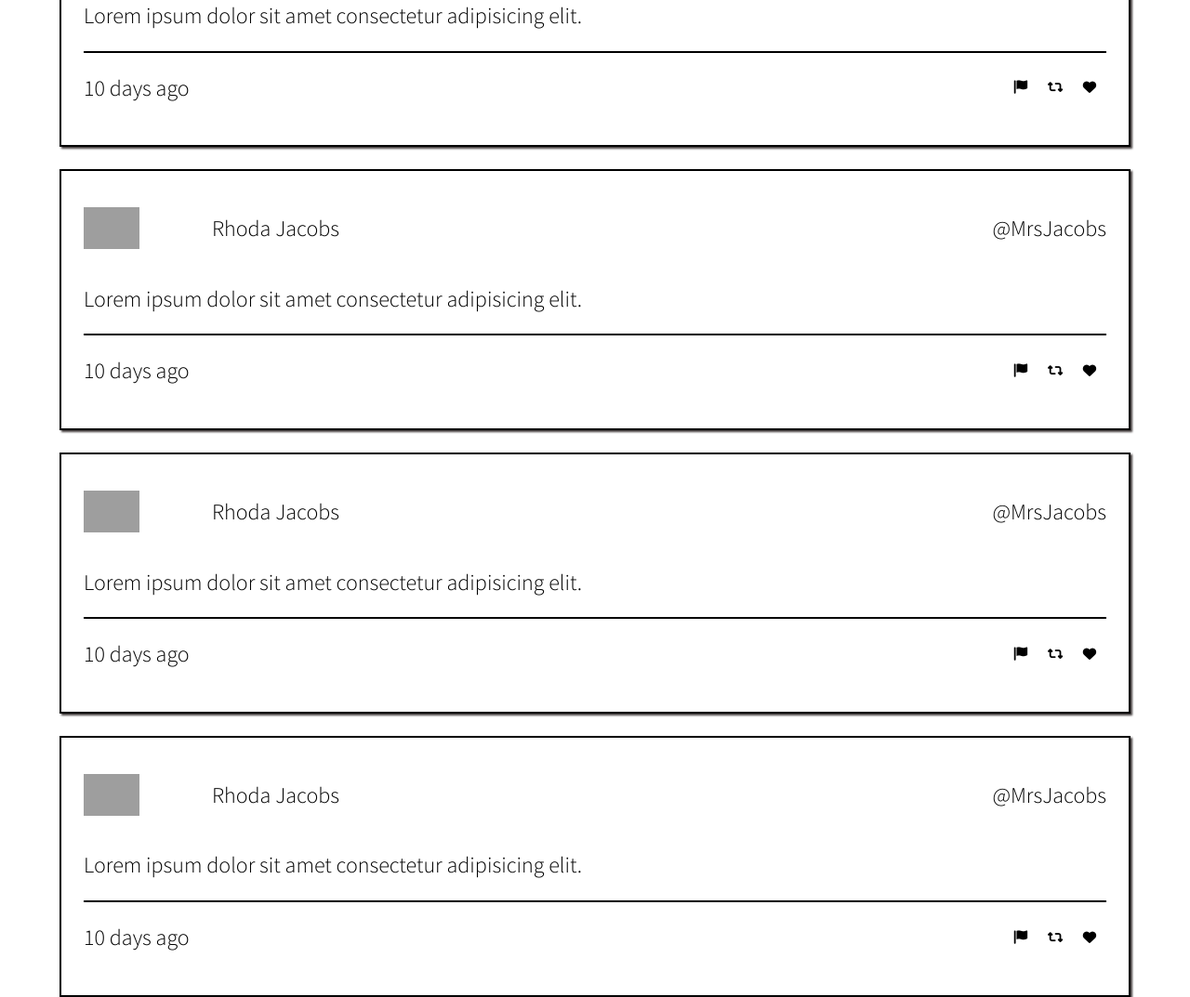
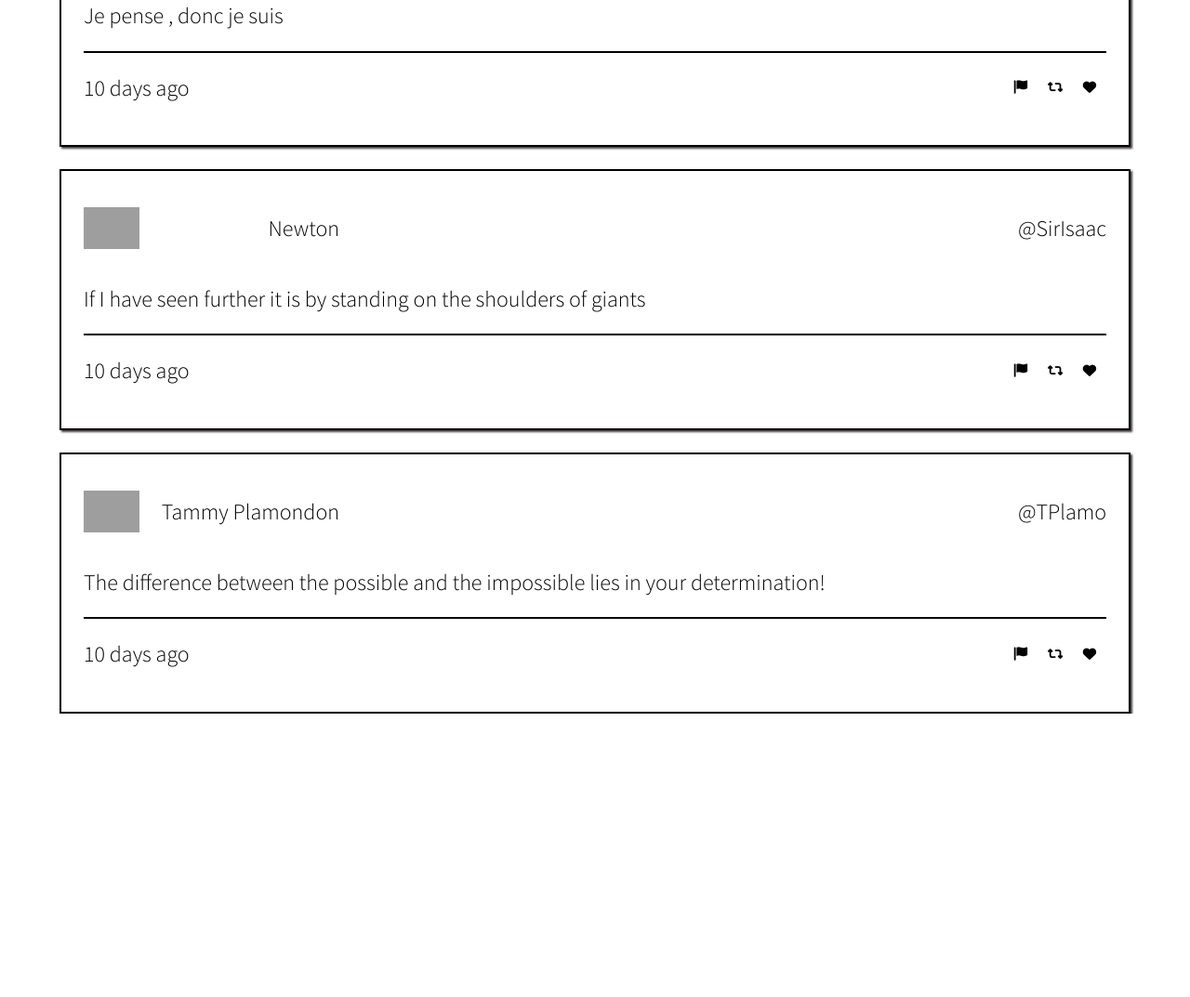
Before and after one commit to TamBam55/My-Tweeter, a website: page public/index.html in a window 1280 px wide. Shown: the part 851-1924 px from the top of the page at 93% size. After the commit the page ends 1619 px from the top, so only its background shows below. Drawn offline with nearby package versions, Linux system fonts and the light colour scheme; grey boxes are pictures that could not be loaded.

Commit message:
updated random tweets- they are now running as expected. Also updated header to included better spacing

```diff
--- a/public/index.html
+++ b/public/index.html
@@ -76,18 +76,18 @@
     </section>
 
 
-    <section id="tweets-container">
+    <section id="tweet-container">
       <!-- show the random tweets -->
       <article class="tweet">
         <header>
           <div>
             <img src="https://cdn.iconscout.com/icon/premium/png-256-thumb/user-square-1-1180964.png" width="60px"
               alt="">
-            <p>Rhoda Jacobs</p>
+            <p>Tammy Plamondon</p>
           </div>
-          <p>@MrsJacobs</p>
+          <p>@TPlamo</p>
         </header>
-        <p>Lorem ipsum dolor sit amet consectetur adipisicing elit.</p>
+        <p>The difference between the possible and the impossible lies in your determination!</p>
         <footer>
           <p>10 days ago</p>
           <div>
@@ -97,67 +97,6 @@
           </div>
         </footer>
       </article>
-
-      <article class="tweet">
-        <header>
-          <div>
-            <img src="https://cdn.iconscout.com/icon/premium/png-256-thumb/user-square-1-1180964.png" width="60px"
-              alt="">
-            <p>Rhoda Jacobs</p>
-          </div>
-          <p>@MrsJacobs</p>
-        </header>
-        <p>Lorem ipsum dolor sit amet consectetur adipisicing elit.</p>
-        <footer>
-          <p>10 days ago</p>
-          <div>
-            <i class="fa-solid fa-flag"></i>
-            <i class="fa-solid fa-retweet"></i>
-            <i class="fa-solid fa-heart"></i>
-          </div>
-        </footer>
-      </article>
-
-      <article class="tweet">
-        <header>
-          <div>
-            <img src="https://cdn.iconscout.com/icon/premium/png-256-thumb/user-square-1-1180964.png" width="60px"
-              alt="">
-            <p>Rhoda Jacobs</p>
-          </div>
-          <p>@MrsJacobs</p>
-        </header>
-        <p>Lorem ipsum dolor sit amet consectetur adipisicing elit.</p>
-        <footer>
-          <p>10 days ago</p>
-          <div>
-            <i class="fa-solid fa-flag"></i>
-            <i class="fa-solid fa-retweet"></i>
-            <i class="fa-solid fa-heart"></i>
-          </div>
-        </footer>
-      </article>
-
-      <article class="tweet">
-        <header>
-          <div>
-            <img src="https://cdn.iconscout.com/icon/premium/png-256-thumb/user-square-1-1180964.png" width="60px"
-              alt="">
-            <p>Rhoda Jacobs</p>
-          </div>
-          <p>@MrsJacobs</p>
-        </header>
-        <p>Lorem ipsum dolor sit amet consectetur adipisicing elit.</p>
-        <footer>
-          <p>10 days ago</p>
-          <div>
-            <i class="fa-solid fa-flag"></i>
-            <i class="fa-solid fa-retweet"></i>
-            <i class="fa-solid fa-heart"></i>
-          </div>
-        </footer>
-      </article>
-
     </section>
   </main>
 </body>
--- a/public/scripts/client.js
+++ b/public/scripts/client.js
@@ -3,3 +3,77 @@
  * jQuery is already loaded
  * Reminder: Use (and do all your DOM work in) jQuery's document ready function
  */
+
+$(document).ready(function() {
+
+
+
+  // Fake data taken from initial-tweets.json
+  const data = [
+    {
+      "user": {
+        "name": "Newton",
+        "avatars": "https://i.imgur.com/73hZDYK.png"
+        ,
+        "handle": "@SirIsaac"
+      },
+      "content": {
+        "text": "If I have seen further it is by standing on the shoulders of giants"
+      },
+      "created_at": 1461116232227
+    },
+    {
+      "user": {
+        "name": "Descartes",
+        "avatars": "https://i.imgur.com/nlhLi3I.png",
+        "handle": "@rd"
+      },
+      "content": {
+        "text": "Je pense , donc je suis"
+      },
+      "created_at": 1461113959088
+    }
+  ];
+  const renderTweets = function(tweets) {
+    // loops through tweets
+    for (let tweet of tweets) {
+      // calls createTweetElement for each tweet
+      let createATweet = createTweetElement(tweet);
+      // takes return value and appends it to the tweets container
+      $("#tweet-container").prepend(createATweet);
+    }
+
+
+  };
+
+  const createTweetElement = function(tweet) {
+    let $tweet = `
+<article class="tweet">
+  <header>
+    <div>
+      <img src=${tweet.user.avatars} width="60px"
+        alt="">
+      <p>${tweet.user.name}</p>
+    </div>
+    <p>${tweet.user.handle}</p>
+  </header>
+  <p>${tweet.content.text}</p>
+  <footer>
+    <p>10 days ago</p>
+    <div>
+      <i class="fa-solid fa-flag"></i>
+      <i class="fa-solid fa-retweet"></i>
+      <i class="fa-solid fa-heart"></i>
+    </div>
+  </footer>
+</article>`;
+
+
+    /* Your code for creating the tweet element */
+    // ...
+    return $tweet;
+  };
+
+  renderTweets(data);
+
+});
--- a/public/styles/header.css
+++ b/public/styles/header.css
@@ -8,7 +8,7 @@
   margin-top: 120px;
   height: 400px;
   width: 100vw;
-  color: #FFFFFF;
-  background-color:#165190;
+  color: #ffffff;
+  background-color:#5671ca;
   background-image: url("https://www.transparenttextures.com/patterns/skulls.png");
 }
--- a/public/styles/new-tweet.css
+++ b/public/styles/new-tweet.css
@@ -32,7 +32,7 @@
 /* tweet button */
 .tweeter-button {
   border: none;
-  background-color: #4056A1;
+  background-color: #1943cf;
   color: #fff;
   border-radius: 5px
 }
--- a/public/styles/random-tweets.css
+++ b/public/styles/random-tweets.css
@@ -37,4 +37,5 @@
 
 .tweet footer div i:hover {
  color: rgb(222, 162, 9);
+ cursor: pointer;
 }
--- a/server/data-files/initial-tweets.json
+++ b/server/data-files/initial-tweets.json
@@ -8,7 +8,7 @@
     "content": {
       "text": "If I have seen further it is by standing on the shoulders of giants"
     },
-    "created_at": 1670287505561
+    "created_at": 1670469115634
   },
   {
     "user": {
@@ -19,6 +19,6 @@
     "content": {
       "text": "Je pense , donc je suis"
     },
-    "created_at": 1670373905561
+    "created_at": 1670555515634
   }
 ]
```
Also changed, not shown: ajax-jquery/ajax-example.html (added, +40 -0 lines), ajax-jquery/more-posts.html (added, +12 -0 lines).
